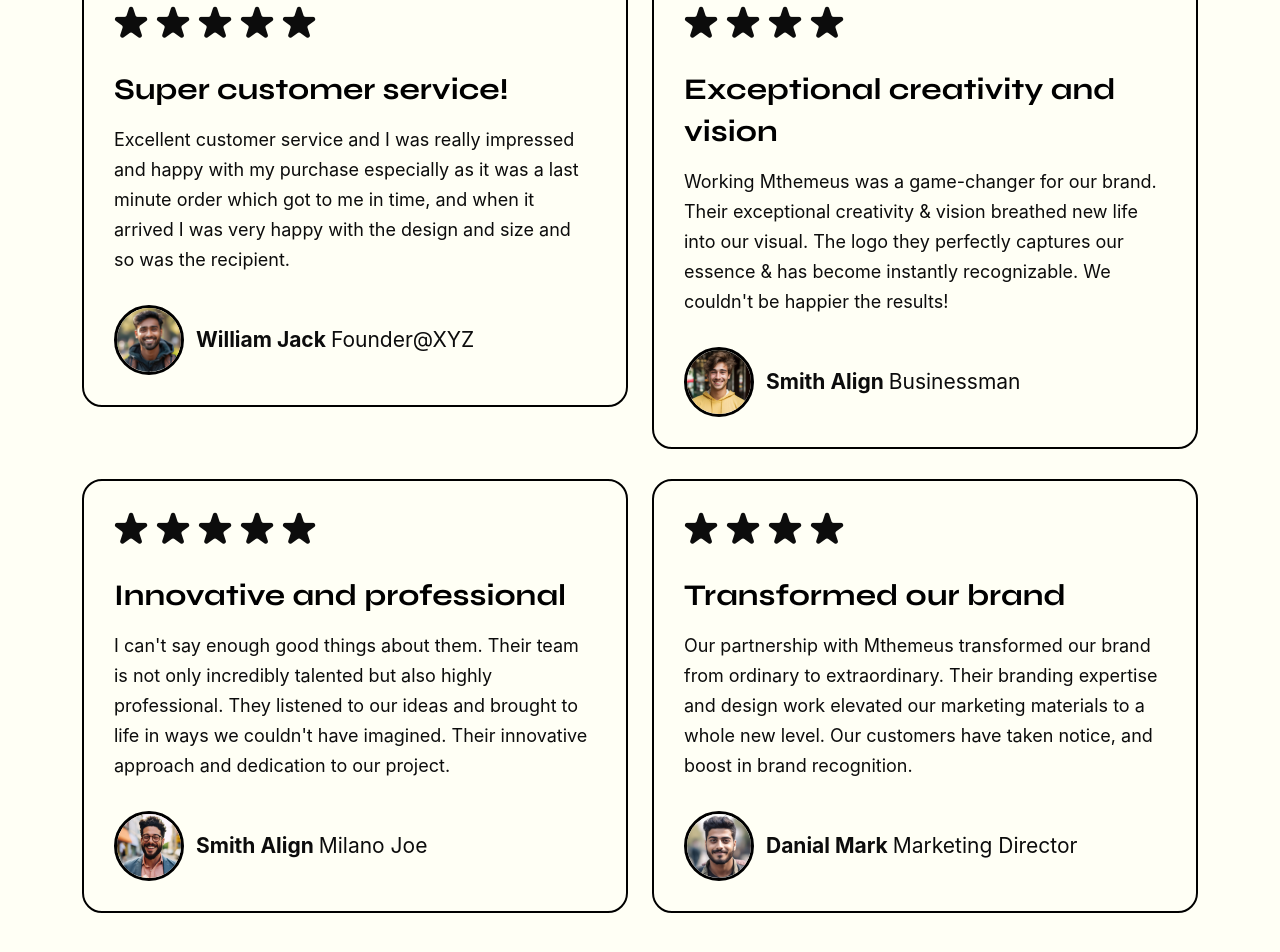
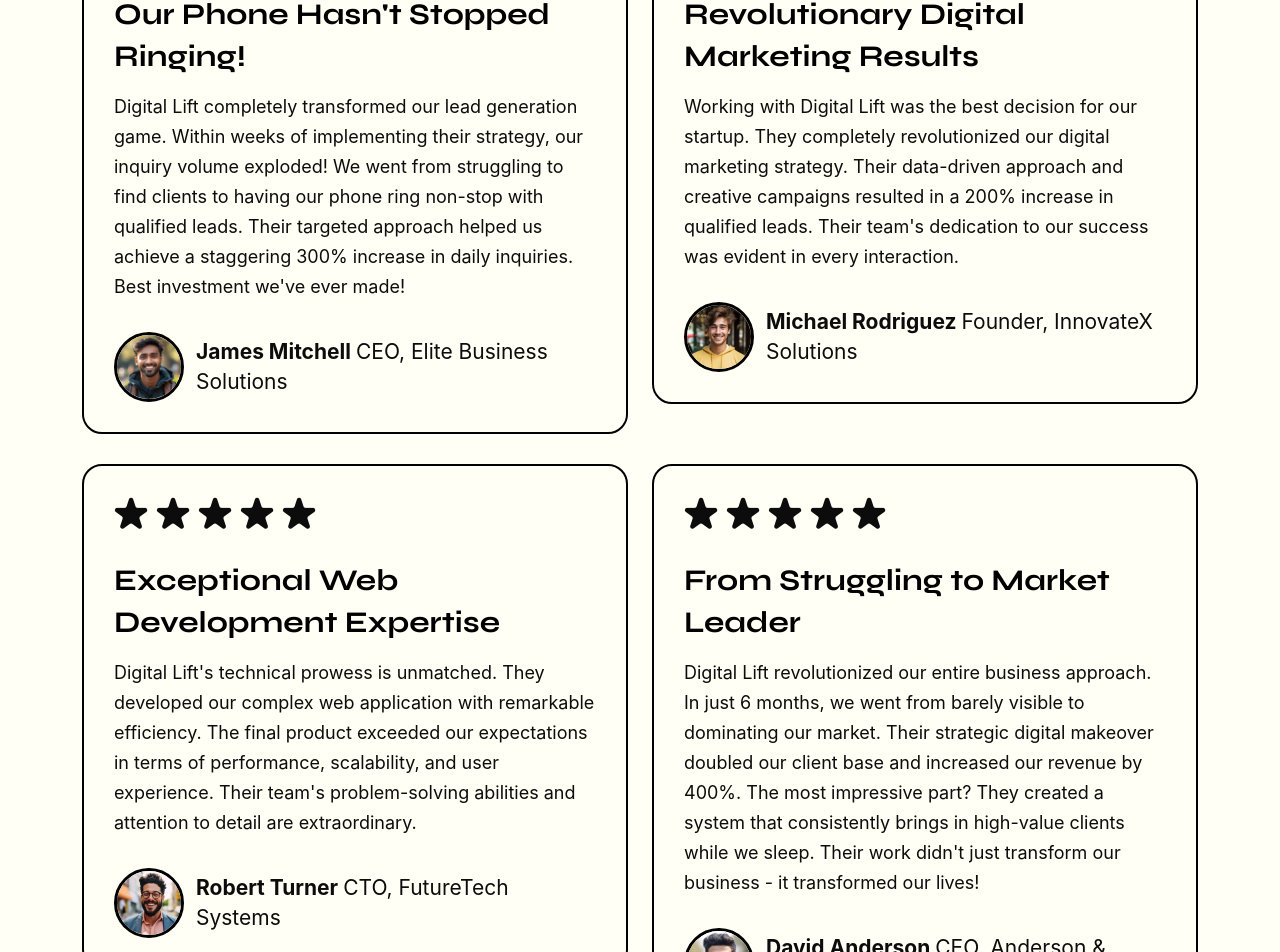
Before and after one commit to dekelohad/digtal-lift, a React (Vite) app: page / in a window 1280 px wide. Shown: the part 5679-6631 px from the top of the page. Built offline with nearby package versions, Linux system fonts and the light colour scheme; a web font is replaced by a local one.

Commit message:
change testmionals on homepage

```diff
--- a/src/components/home-one/testimonial/index.jsx
+++ b/src/components/home-one/testimonial/index.jsx
@@ -10,41 +10,41 @@ const testimonialsData = [
 	{
 		id: crypto.randomUUID(),
 		rating: 5,
-		title: "Super customer service!",
+		title: "Our Phone Hasn't Stopped Ringing!",
 		description:
-			"Excellent customer service and I was really impressed and happy with my purchase especially as it was a last minute order which got to me in time, and when it arrived I was very happy with the design and size and so was the recipient.",
-		author: "William Jack",
-		designation: "Founder@XYZ",
+			"Digital Lift completely transformed our lead generation game. Within weeks of implementing their strategy, our inquiry volume exploded! We went from struggling to find clients to having our phone ring non-stop with qualified leads. Their targeted approach helped us achieve a staggering 300% increase in daily inquiries. Best investment we've ever made!",
+		author: "James Mitchell",
+		designation: "CEO, Elite Business Solutions",
 		img: Thumb1Img,
 	},
 	{
 		id: crypto.randomUUID(),
-		rating: 4,
-		title: "Exceptional creativity and vision",
+		rating: 5,
+		title: "Revolutionary Digital Marketing Results",
 		description:
-			"Working Mthemeus was a game-changer for our brand. Their exceptional creativity & vision breathed new life into our visual. The logo they perfectly captures our essence & has become instantly recognizable. We couldn't be happier the results!",
-		author: "Smith Align",
-		designation: "Businessman",
+			"Working with Digital Lift was the best decision for our startup. They completely revolutionized our digital marketing strategy. Their data-driven approach and creative campaigns resulted in a 200% increase in qualified leads. Their team's dedication to our success was evident in every interaction.",
+		author: "Michael Rodriguez",
+		designation: "Founder, InnovateX Solutions",
 		img: Thumb2Img,
 	},
 	{
 		id: crypto.randomUUID(),
 		rating: 5,
-		title: "Innovative and professional",
+		title: "Exceptional Web Development Expertise",
 		description:
-			"I can't say enough good things about them. Their team is not only incredibly talented but also highly professional. They listened to our ideas and brought to life in ways we couldn't have imagined. Their innovative approach and dedication to our project.",
-		author: "Smith Align",
-		designation: "Milano Joe",
+			"Digital Lift's technical prowess is unmatched. They developed our complex web application with remarkable efficiency. The final product exceeded our expectations in terms of performance, scalability, and user experience. Their team's problem-solving abilities and attention to detail are extraordinary.",
+		author: "Robert Turner",
+		designation: "CTO, FutureTech Systems",
 		img: Thumb3Img,
 	},
 	{
 		id: crypto.randomUUID(),
-		rating: 4,
-		title: "Transformed our brand",
+		rating: 5,
+		title: "From Struggling to Market Leader",
 		description:
-			"Our partnership with Mthemeus transformed our brand from ordinary to extraordinary. Their branding expertise and design work elevated our marketing materials to a whole new level. Our customers have taken notice, and boost in brand recognition.",
-		author: "Danial Mark",
-		designation: "Marketing Director",
+			"Digital Lift revolutionized our entire business approach. In just 6 months, we went from barely visible to dominating our market. Their strategic digital makeover doubled our client base and increased our revenue by 400%. The most impressive part? They created a system that consistently brings in high-value clients while we sleep. Their work didn't just transform our business - it transformed our lives!",
+		author: "David Anderson",
+		designation: "CEO, Anderson & Partners",
 		img: Thumb4Img,
 	},
 ];
@@ -55,9 +55,9 @@ function Testimonial() {
 			<div className="container">
 				<div className="aximo-section-title center">
 					<h2>
-						Clients are always
+						Real Success
 						<span className="aximo-title-animation">
-							satisfied with us
+							Stories
 							<span className="aximo-title-icon">
 								<img src={Star2Img} alt="Star2Img" />
 							</span>
```
